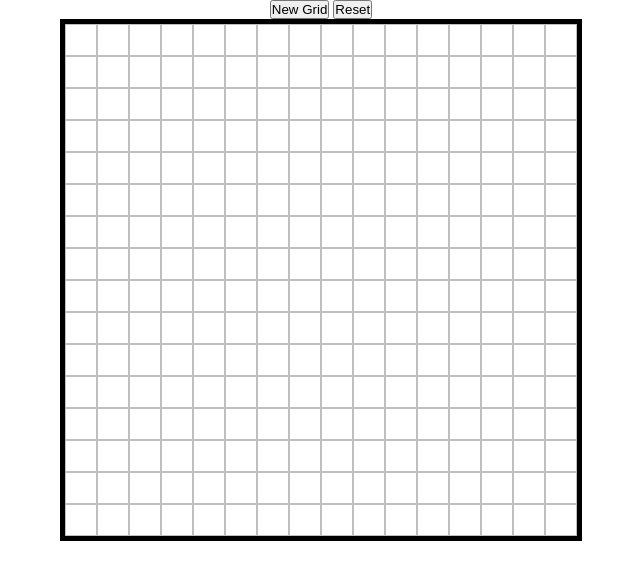
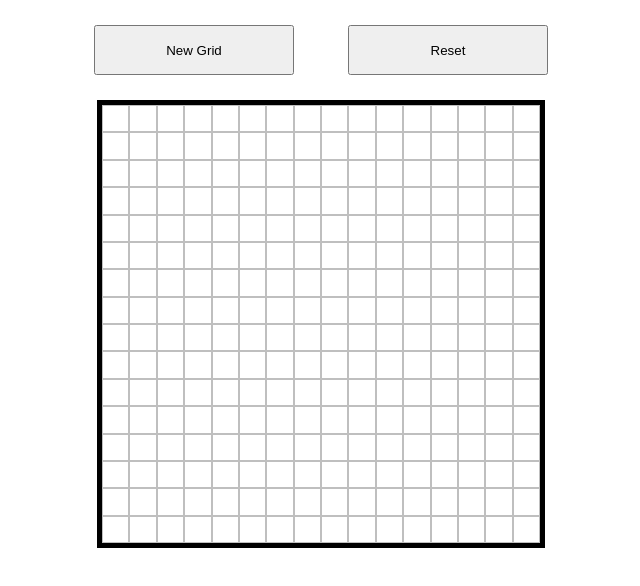
Before and after one commit to marshmallowsquish/etch-a-sketch, a plain HTML site: page index.html in a window 1280 px wide. Shown: the whole page, without its empty margins (319-959 px from the left). Drawn offline with Linux system fonts and the light colour scheme.

Commit message:
Add max width to grid container
Keep size consistent across dynamic changes to grid.

```diff
--- a/style.css
+++ b/style.css
@@ -11,9 +11,16 @@ body {
   justify-content: center;
 }
 
+button {
+  height: 50px;
+  width: 200px;
+  margin: 25px;
+}
+
 #grid-container {
-  max-height: 90vh;
-  max-width: 90vw;
+  min-height: 35vh;
+  min-width: 35vw;
+  max-width: 35vh;
   aspect-ratio: 1 / 1;
   border: 5px solid black;
   display: flex;
```
